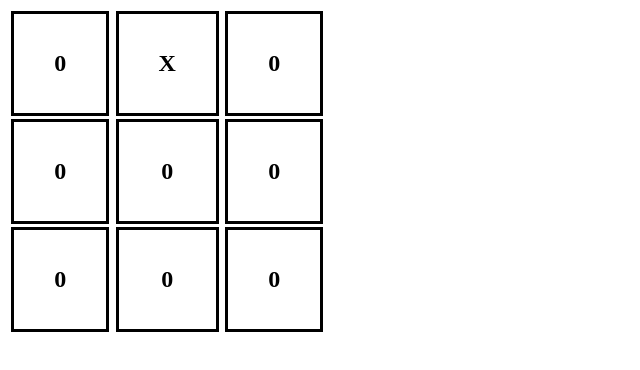
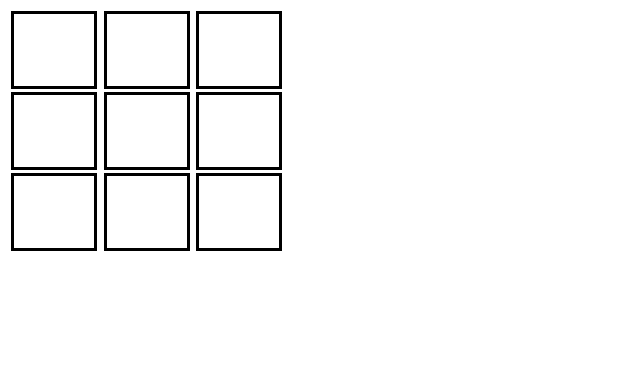
Before and after one commit to alexandrelam/vuets-tictactoe, a Nuxt app: page / in a window 1280 px wide. Shown: the top 370 px of the page, without its empty margins (0-640 px from the left). Built offline with nearby package versions, Linux system fonts and the light colour scheme.

Commit message:
display board with store

```diff
--- a/components/Board.vue
+++ b/components/Board.vue
@@ -1,11 +1,12 @@
 <template>
   <div class="board">
-    <div class="column" v-for="(row, index) in board" :key="index">
+    <div class="column" v-for="(rowCells, col) in board" :key="col">
       <Cell
         class="cell"
         :player="jeton"
-        v-for="(jeton, index) in row"
-        :key="index"
+        v-for="(jeton, row) in rowCells"
+        :key="row"
+        :position="{ column: col, row: row }"
       />
     </div>
   </div>
@@ -18,12 +19,10 @@ import Cell from "./Cell.vue";
 export default Vue.extend({
   name: "Board",
 
-  props: {
-    board: {
-      type: Object,
-      default: () => [],
-      required: true,
-    },
+  data() {
+    return {
+      board: this.$store.state.board,
+    };
   },
 
   components: {
--- a/components/Cell.vue
+++ b/components/Cell.vue
@@ -1,5 +1,11 @@
 <template>
-  <div class="cell">
+  <div
+    class="cell"
+    @click="
+      togglePlayer();
+      play(positionPayload);
+    "
+  >
     <h2>
       {{ player }}
     </h2>
@@ -8,15 +14,38 @@
 
 <script lang="ts">
 import Vue, { PropOptions } from "vue";
+import { mapMutations } from "vuex";
+
+interface Position {
+  column: number;
+  row: number;
+}
 
 export default Vue.extend({
   name: "Cell",
+
+  data() {
+    return {
+      positionPayload: {
+        column: this.position.column,
+        row: this.position.row,
+      },
+    };
+  },
 
   props: {
     player: {
       type: String,
       required: true,
     } as PropOptions<string>,
+    position: {
+      type: Object,
+      required: true,
+    } as PropOptions<Position>,
+  },
+
+  methods: {
+    ...mapMutations(["togglePlayer", "play"]),
   },
 });
 </script>
--- a/pages/index.vue
+++ b/pages/index.vue
@@ -1,6 +1,6 @@
 <template>
   <div>
-    <Board :board="board_jeton" />
+    <Board />
   </div>
 </template>
 
@@ -10,15 +10,5 @@ import Board from "~/components/Board.vue";
 
 export default Vue.extend({
   components: { Board },
-
-  data() {
-    return {
-      board_jeton: [
-        ["0", "0", "0"],
-        ["X", "0", "0"],
-        ["0", "0", "0"],
-      ],
-    };
-  },
 });
 </script>
--- a/store/index.js
+++ b/store/index.js
@@ -1,3 +1,5 @@
+import Vue from "vue";
+
 export const state = () => ({
   board: [
     [" ", " ", " "],
@@ -15,7 +17,10 @@ export const mutations = {
       state.player = "X";
     }
   },
-  play(state, x, y, player) {
-    state.board[x][y] = player;
+  play(state, positionPayload) {
+    const { column, row } = positionPayload;
+    let tmpColumn = state.board[column];
+    tmpColumn[row] = state.player;
+    Vue.set(state.board, column, tmpColumn);
   },
 };
```
